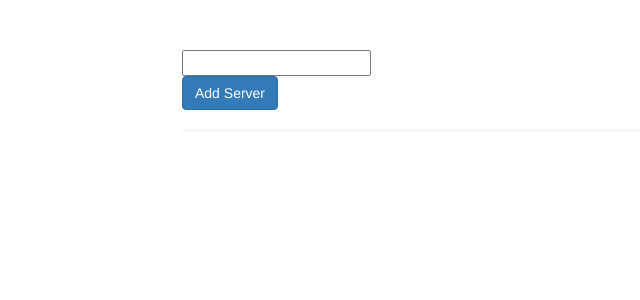
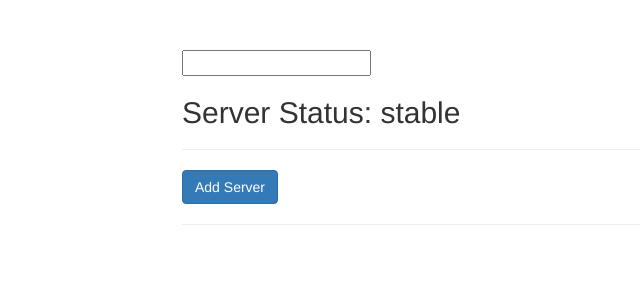
Before and after one commit to OlehBabiak/pipes-start, an Angular app: page / in a window 1280 px wide. Shown: the top 300 px of the page, without its empty margins (83-723 px from the left). Built offline with nearby package versions, Linux system fonts and the light colour scheme.

Commit message:
async pipes

```diff
--- a/src/app/app.component.html
+++ b/src/app/app.component.html
@@ -3,6 +3,8 @@
     <div class="col-xs-12 col-sm-10 col-md-8 col-sm-offset-1 col-md-offset-2">
       <input type='text' [(ngModel)]='filterStatus'>
       <br>
+      <h2>Server Status: {{ serverStatus | async }}</h2>
+      <hr>
       <button class='btn btn-primary' (click)='onAddServer()'>
         Add Server
       </button>
--- a/src/app/app.component.ts
+++ b/src/app/app.component.ts
@@ -7,6 +7,12 @@ import {Component} from '@angular/core';
 })
 export class AppComponent {
   filterStatus: string;
+
+  serverStatus = new Promise((resolve, reject) => {
+    setTimeout(() => {
+      resolve('stable');
+    }, 2000);
+  });
 
   servers = [
     {
```
